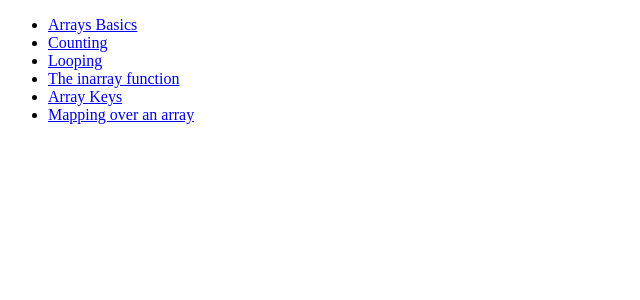
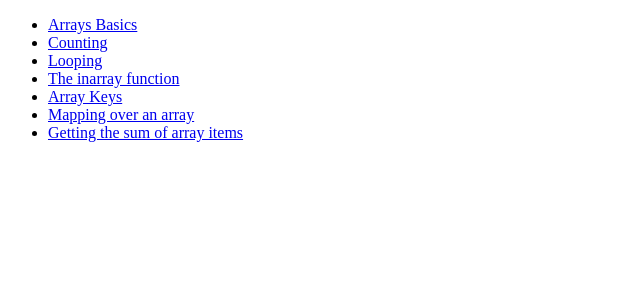
Before and after one commit to cjlaborde/php-arrays, a PHP site: page / in a window 1280 px wide. Shown: the top 300 px of the page, without its empty margins (0-640 px from the left). Run offline with PHP 8.4, Linux system fonts and the light colour scheme.

Commit message:
Getting the sum of array items Class example

```diff
--- a/index.php
+++ b/index.php
@@ -16,6 +16,7 @@
         <li><a href="/4-the-inarray-function">The inarray function</a></li>
         <li><a href="/5-arrays-keys">Array Keys</a></li>
         <li><a href="/6-mapping-over-an-array">Mapping over an array</a></li>
+        <li><a href="/7-getting-the-sum-of-array-items">Getting the sum of array items</a></li>
 </body>
 
 </html>
```
Also changed, not shown: README.md.
